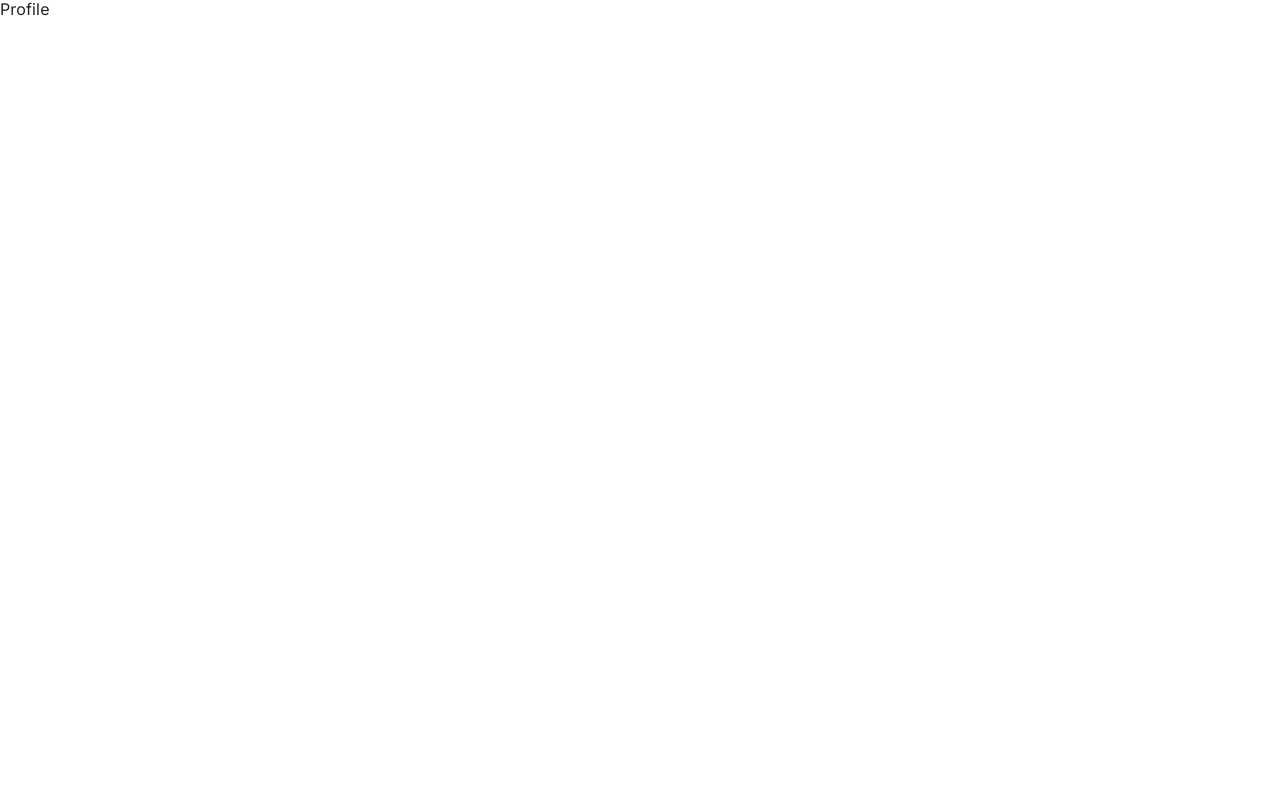
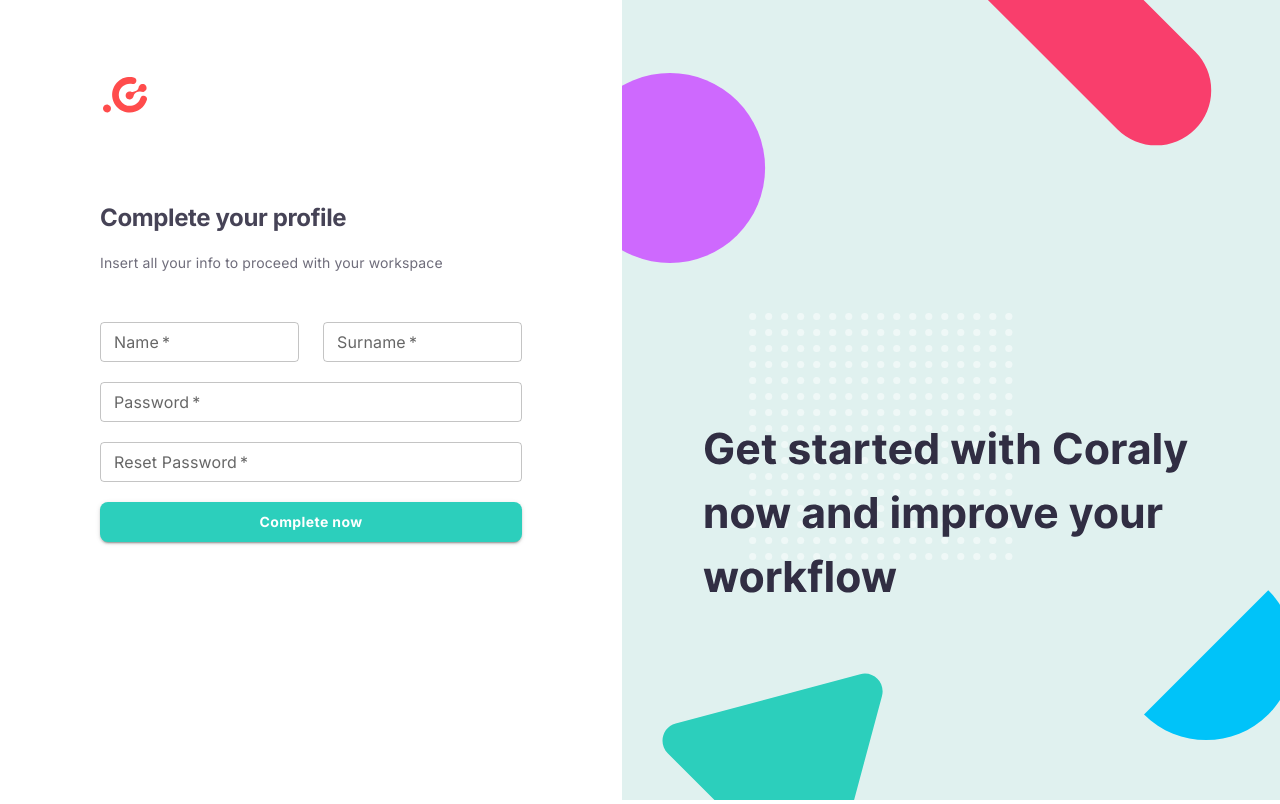
Before and after one commit to olaishola05/Coral, a React (Create React App) app: page /complete-profile in a window 1280 px wide. Built offline with nearby package versions, Linux system fonts and the light colour scheme.

Commit message:
Complete complete profile page

```diff
--- a/src/App.tsx
+++ b/src/App.tsx
@@ -9,6 +9,7 @@
 import Login from './Pages/Login/Login';
 import Dashboard from './Pages/Dashboard/Dashboard';
 import EmailVerify from './Pages/Signup/EmailVerify';
+import CompleteProfile from './Pages/Signup/CompleteProfile';
 
 const queryClient = new QueryClient()
 
@@ -23,7 +24,7 @@
           <Route path="/" element={<Login />} />
           <Route path="signup" element={<Signup />} />
           <Route path="email-verification" element={<EmailVerify />} />
-          <Route path="complete-profile" element={<div>Profile</div>} />
+          <Route path="complete-profile" element={<CompleteProfile />} />
           <Route path={"/forgetpassword"} element={'forget pssword'} />
           <Route path="*" element={<ErrorPage />} />
         </Routes>
--- /dev/null
+++ b/src/Components/UI/Profile.tsx
@@ -0,0 +1,76 @@
+import React from 'react'
+import HeaderText from './HeaderText'
+import Box from '@mui/material/Box';
+import TextInput from './TextInput';
+import CustomButton from './CustomButton';
+
+const Profile = () => {
+  return (
+    <div>
+      <HeaderText
+        header='Complete your profile'
+        text='Insert all your info to proceed with your workspace'
+        headerStyle={{ marginBottom: '50px' }}
+      />
+      <Box component='form' sx={{ display: 'flex', flexDirection: 'column', gap: '20px' }}>
+        <Box sx={{ display: 'flex', justifyContent: 'space-between' }}>
+          <TextInput
+            label='Name'
+            placeholder='Marino'
+            type='text'
+            value=''
+            size='small'
+            color='secondary'
+            onChange={() => { }}
+            required
+            InputStyles={{ width: '199px' }}
+          />
+
+          <TextInput
+            label='Surname'
+            placeholder='Lasting'
+            type='text'
+            value=''
+            size='small'
+            color='secondary'
+            onChange={() => { }}
+            required
+            InputStyles={{ width: '199px' }}
+          />
+        </Box>
+        <TextInput
+          label='Password'
+          placeholder='Password'
+          type='text'
+          value=''
+          size='small'
+          color='secondary'
+          onChange={() => { }}
+          required
+        />
+
+        <TextInput
+          label='Reset Password'
+          placeholder='Reset Password'
+          type='text'
+          value=''
+          size='small'
+          color='secondary'
+          onChange={() => { }}
+          required
+        />
+
+        <CustomButton
+          color='success'
+          variant='contained'
+          type='submit'
+          onClick={() => { }}
+        >
+          Complete now
+        </CustomButton>
+      </Box>
+    </div>
+  )
+}
+
+export default Profile
--- /dev/null
+++ b/src/Pages/Signup/CompleteProfile.tsx
@@ -0,0 +1,18 @@
+import React from 'react'
+import AuthenticationPageSplit from '../../Components/Layouts/AuthenticationPageSplit'
+import ImageContainer from '../../Components/UI/ImageContainer'
+import signupImage from '../../Assets/svg/signup.svg'
+import Profile from '../../Components/UI/Profile'
+
+const CompleteProfile = () => {
+  return (
+    <AuthenticationPageSplit
+      leftClassName={{ width: '622px', padding: '70px 100px 100px' }}
+      rightStyles={{ width: '100%', backgroundColor: '#F5F5F5' }}
+      leftSide={<Profile />}
+      rightSide={<ImageContainer src={signupImage} alt={signupImage} />}
+    />
+  )
+}
+
+export default CompleteProfile
--- a/src/Pages/Signup/Signup.tsx
+++ b/src/Pages/Signup/Signup.tsx
@@ -1,5 +1,4 @@
 import React from 'react'
-import { Outlet } from 'react-router-dom'
 import AuthenticationPageSplit from '../../Components/Layouts/AuthenticationPageSplit'
 import ImageContainer from '../../Components/UI/ImageContainer'
 import signupImage from '../../Assets/svg/signup.svg'
@@ -14,7 +13,6 @@
         leftSide={<SignupForm />}
         rightSide={<ImageContainer src={signupImage} alt={signupImage} />}
       />
-      <Outlet />
     </>
   )
 }
```
